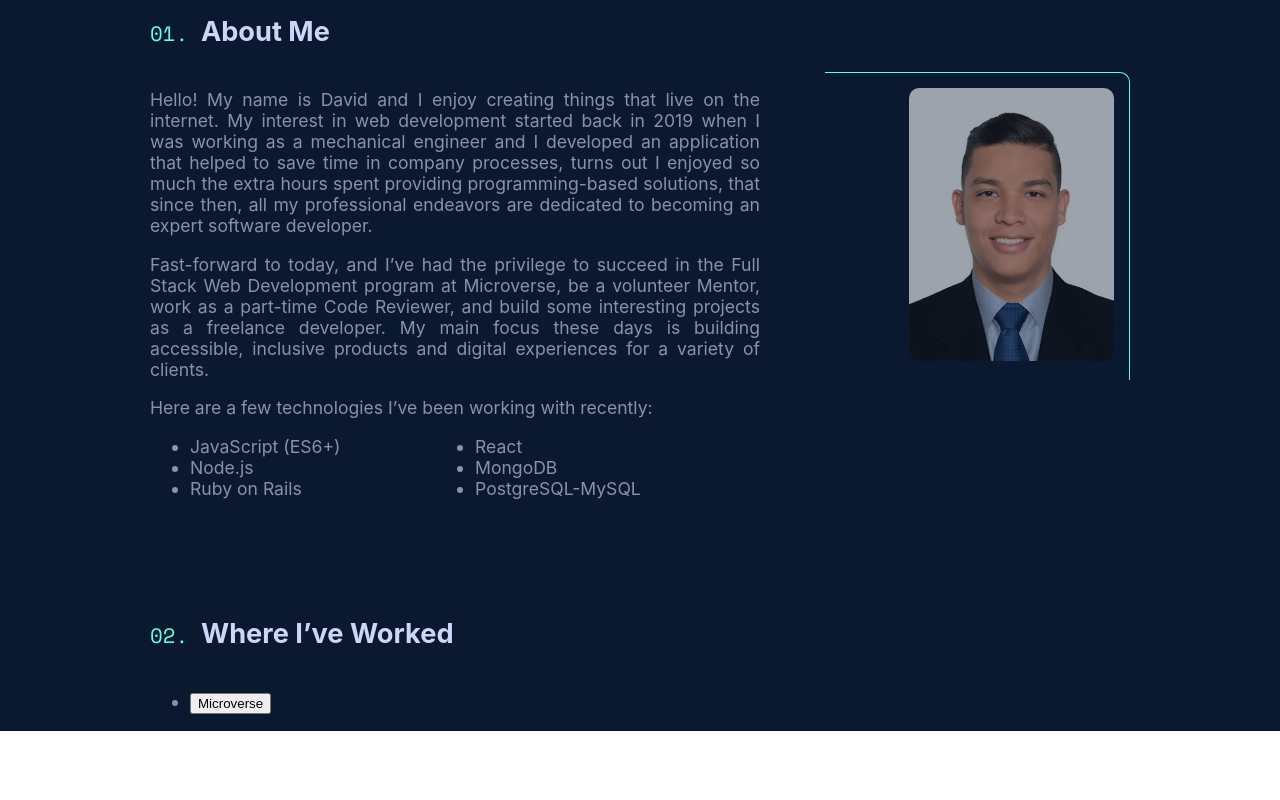
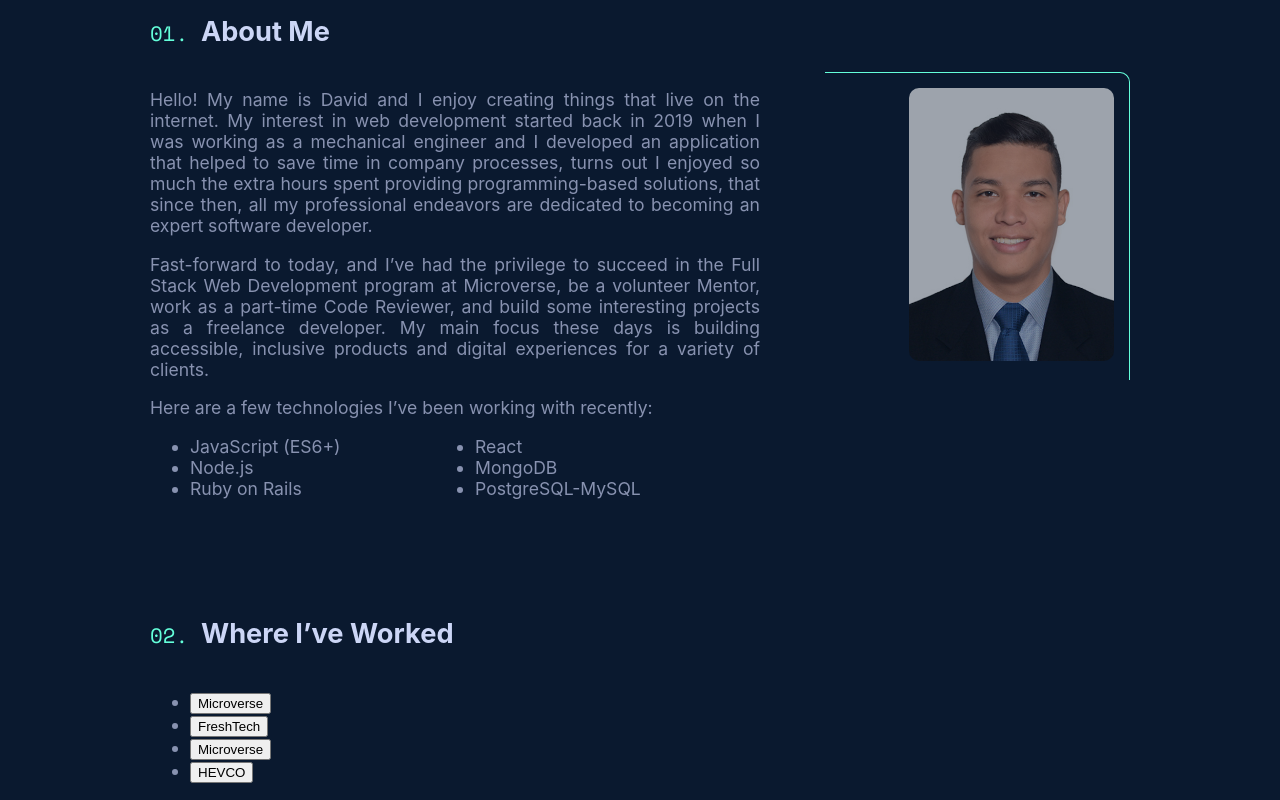
Before and after one commit to petudeveloper/portafolio, a React (Create React App) app: page / in a window 1280 px wide. Shown: the part 762-1562 px from the top of the page. Before the commit the page ends 1493 px from the top, so only its background shows below. Built offline with nearby package versions, Linux system fonts and the light colour scheme.

Commit message:
Add funtionality to display the info of the clicled work.

```diff
--- a/src/components/Work/Work.js
+++ b/src/components/Work/Work.js
@@ -5,21 +5,52 @@ import styles from './work.module.css';
 const Work = () => {
   const [currentWork, setCurrentWork] = useState('');
 
-  const handleClick = (e) => {
-    setCurrentWork(e.target.value);
-  };
-
   const works = [
     {
       id: 1,
-      title: 'Mentor',
+      title: 'CODE REVIEWER',
       company: 'Microverse',
-      date: 'Nov 2021– Actual',
+      date: 'Nov 2021 – Actual',
       functions: [
         'Use mentoring, teamwork, and communications skills to provide quality and timely feedback to junior developers on their technical projects to improve code quality and overall performance.',
       ],
     },
+    {
+      id: 2,
+      title: 'FREELANCE FULL-STACK DEVELOPER',
+      company: 'FreshTech',
+      date: 'Nov 2020 – Actual',
+      functions: [
+        'Use creativity, attention to detail, and analytical skills to create and maintain a relevant aesthetic for the company website always ensuring functionality while attractiveness.',
+        'Use teamwork, communication, and leading skills to work closely with the client to bring imaginative and creative ideas to life.',
+      ],
+    },
+    {
+      id: 3,
+      title: 'MENTOR(Volunteer)',
+      company: 'Microverse',
+      date: 'Jul 2021 – Nov 2021',
+      functions: [
+        'Mentored junior web developers, providing technical support through code reviews.',
+        'Provided advice and tips on how to maintain motivation to maintain longevity in the program.',
+      ],
+    },
+    {
+      id: 4,
+      title: 'MECHANICAL ENGINEER',
+      company: 'HEVCO',
+      date: 'Jul 2021 – Nov 2021',
+      functions: [
+        'Designed and developed an application that helped to save 25% of the time in company processes.',
+        'Used my experience, good communication, and analytics skills to assist in the creation of a new organizational structure for the after-sales department.',
+      ],
+    },
   ];
+
+  const handleClick = (id) => {
+    const work = works.find((work) => work.id === id);
+    setCurrentWork(work);
+  };
 
   return (
     <section className={styles.container}>
@@ -29,17 +60,20 @@ const Work = () => {
           {
             works.map((work) => (
               <li key={work.id}>
-                <button type="button" onClick={(e) => handleClick(e)}>{work.company}</button>
+                <button type="button" onClick={() => handleClick(work.id)}>{work.company}</button>
               </li>
             ))
           }
         </ul>
+        {currentWork && (
         <Card
           title={currentWork.title}
           company={currentWork.company}
           date={currentWork.date}
           functions={currentWork.functions}
         />
+        )}
+
       </div>
     </section>
   );
```
